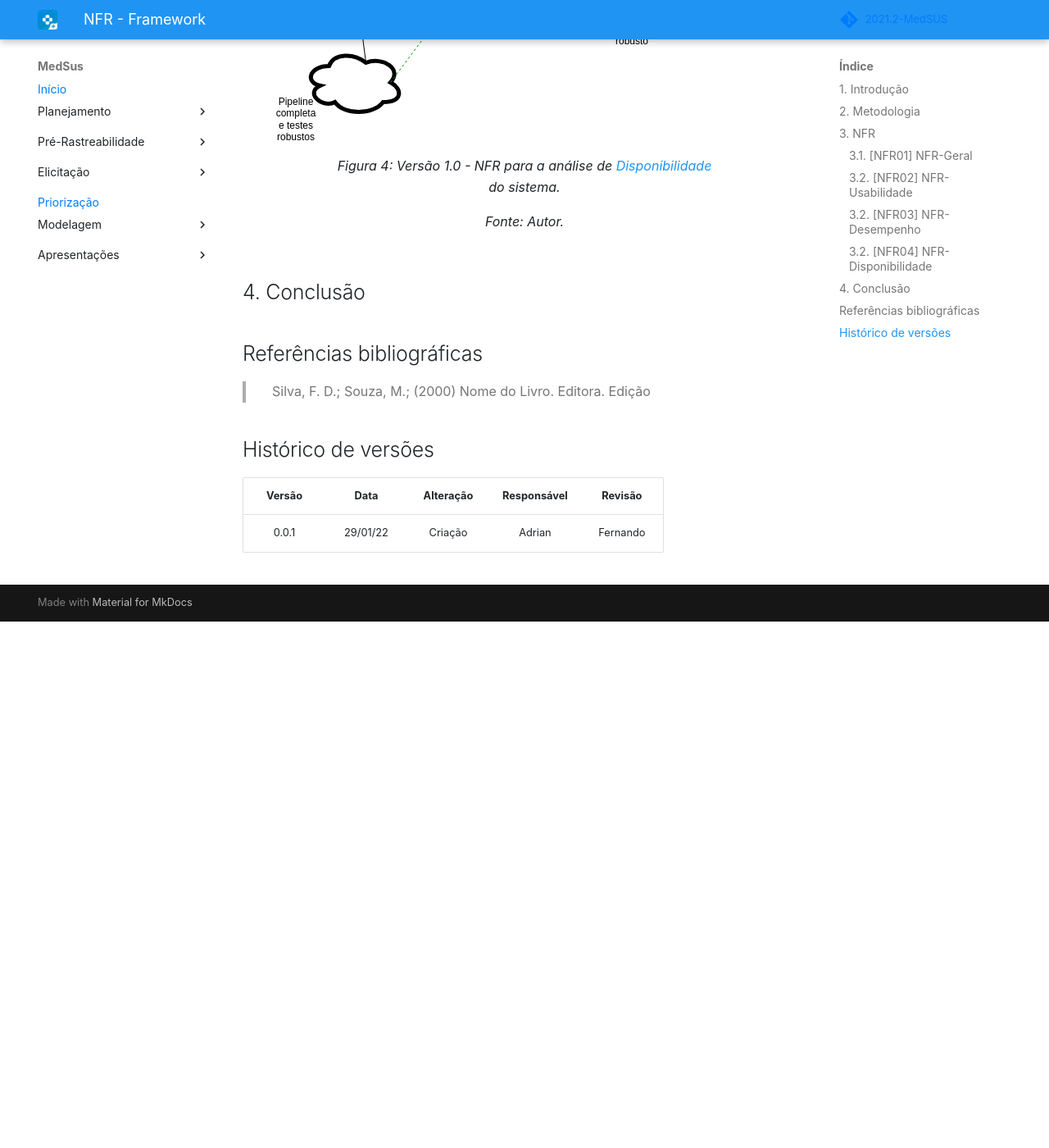
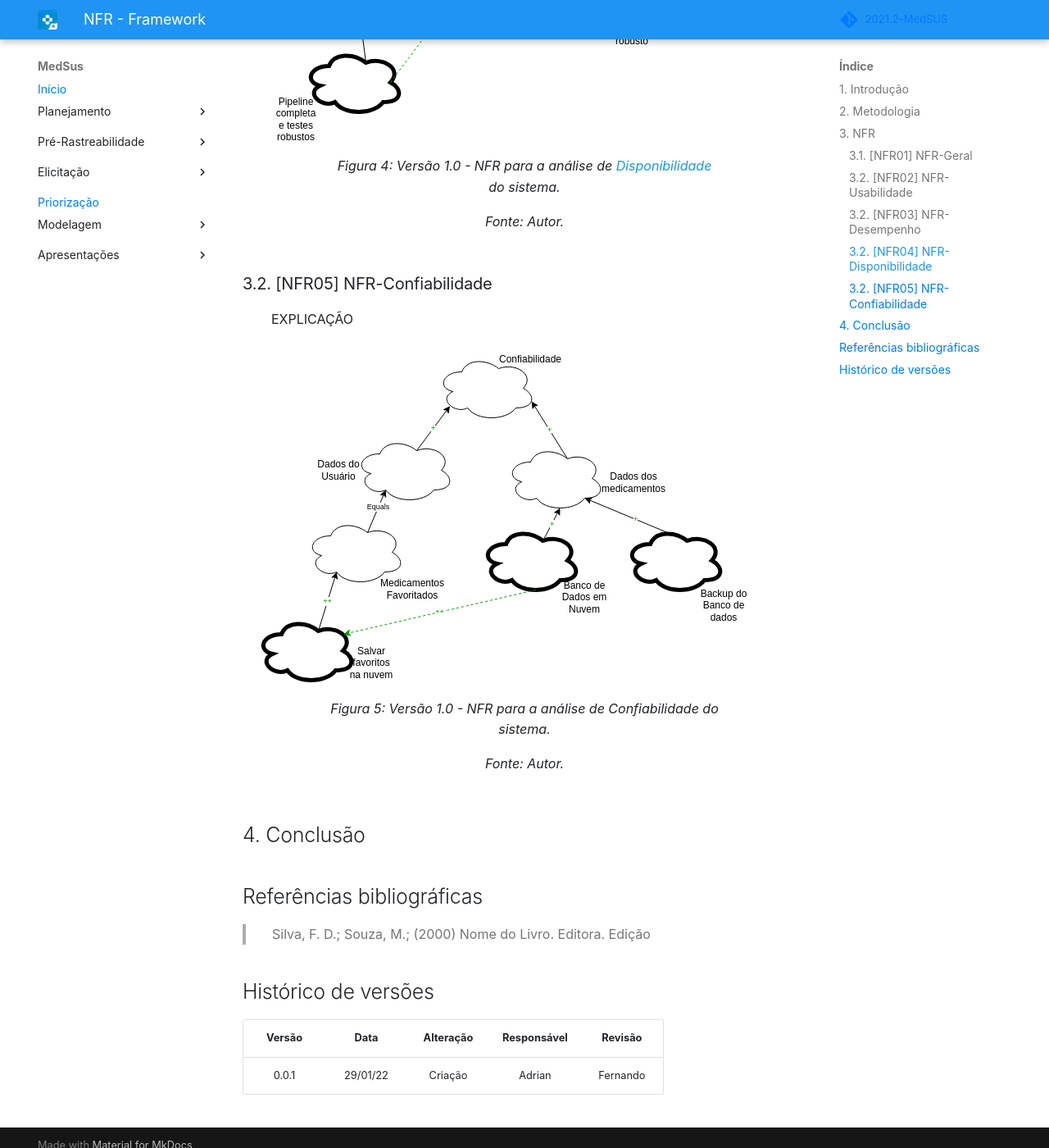
Before and after one commit to Requisitos-de-Software/2021.2-MedSUS, an MkDocs documentation site: the page built from docs/modeling/nfr.md, in a window 1280 px wide and 1400 px high, scrolled down 2714 px. Shown: the whole window at 82% size. Built offline with MkDocs 1.6.1 and Material for MkDocs 9.7.7, drawn with Linux system fonts in a browser that asks for light colours; some web fonts are replaced; comment, search, counter and statistics services are not loaded; before the commit the page ends 3472 px from its top, so only the background shows below that.

Commit message:
#28 - NFR05 - Confiabilidade

```diff
--- a/docs/modeling/nfr.md
+++ b/docs/modeling/nfr.md
@@ -76,6 +76,19 @@
     </div>
 </div>
 
+### 3.2. [NFR05] NFR-Confiabilidade
+
+<div class="container">
+    <div class="row">
+        <div class="col">
+            <p>EXPLICAÇÃO</p>
+            <img src="https://raw.githubusercontent.com/Requisitos-de-Software/2021.2-MedSUS/main/docs/assets/nfr/NFR05.svg">
+            <figcaption>Figura 5: Versão 1.0 - NFR para a análise de Confiabilidade do sistema. </figcaption>
+            <figcaption>Fonte: Autor.</figcaption>
+        </div>
+    </div>
+</div>
+
 ## 4. Conclusão
 
 <p>
```
Also changed, not shown: docs/assets/nfr/NFR05.svg (added), 1 other file.
